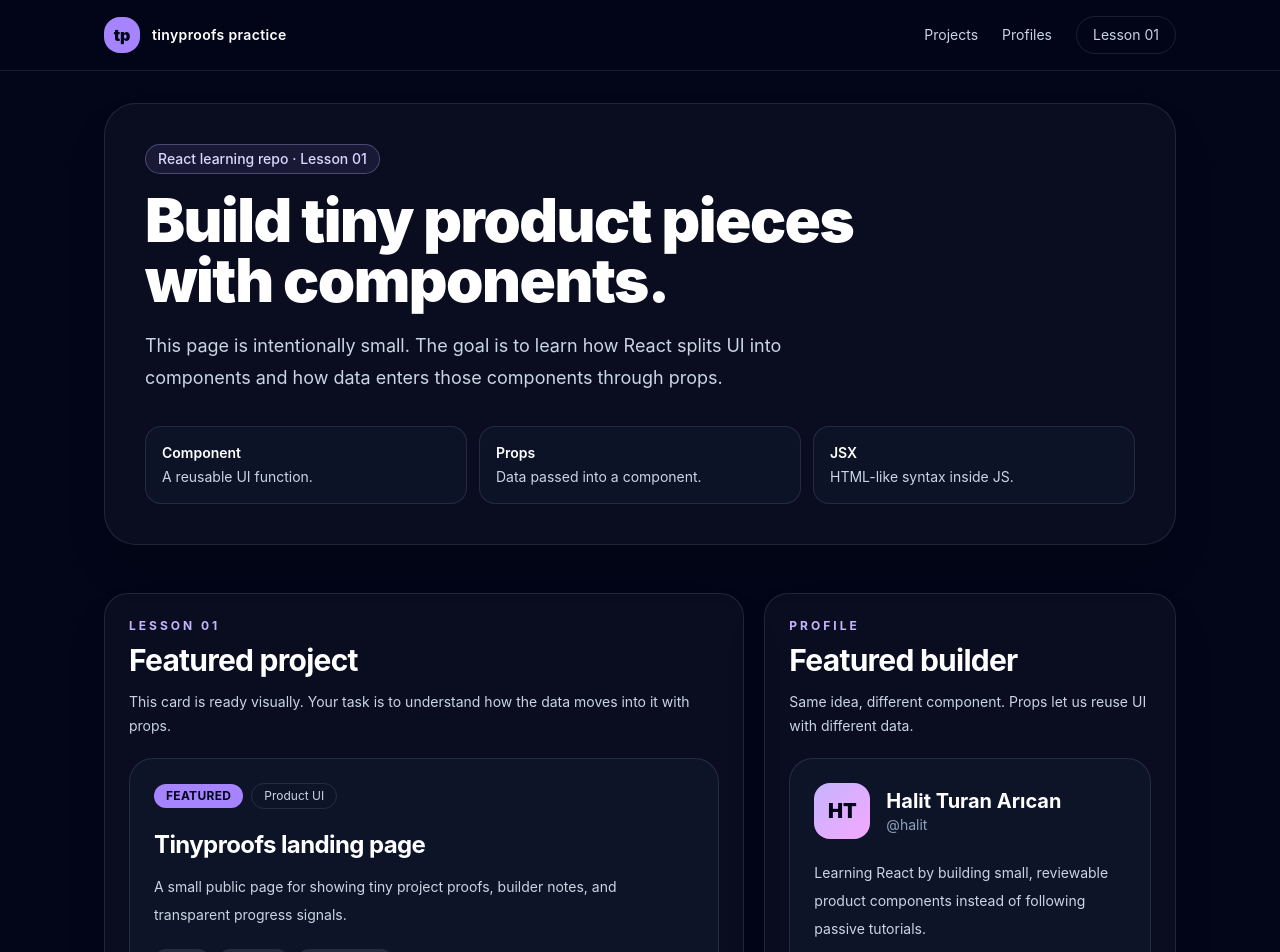
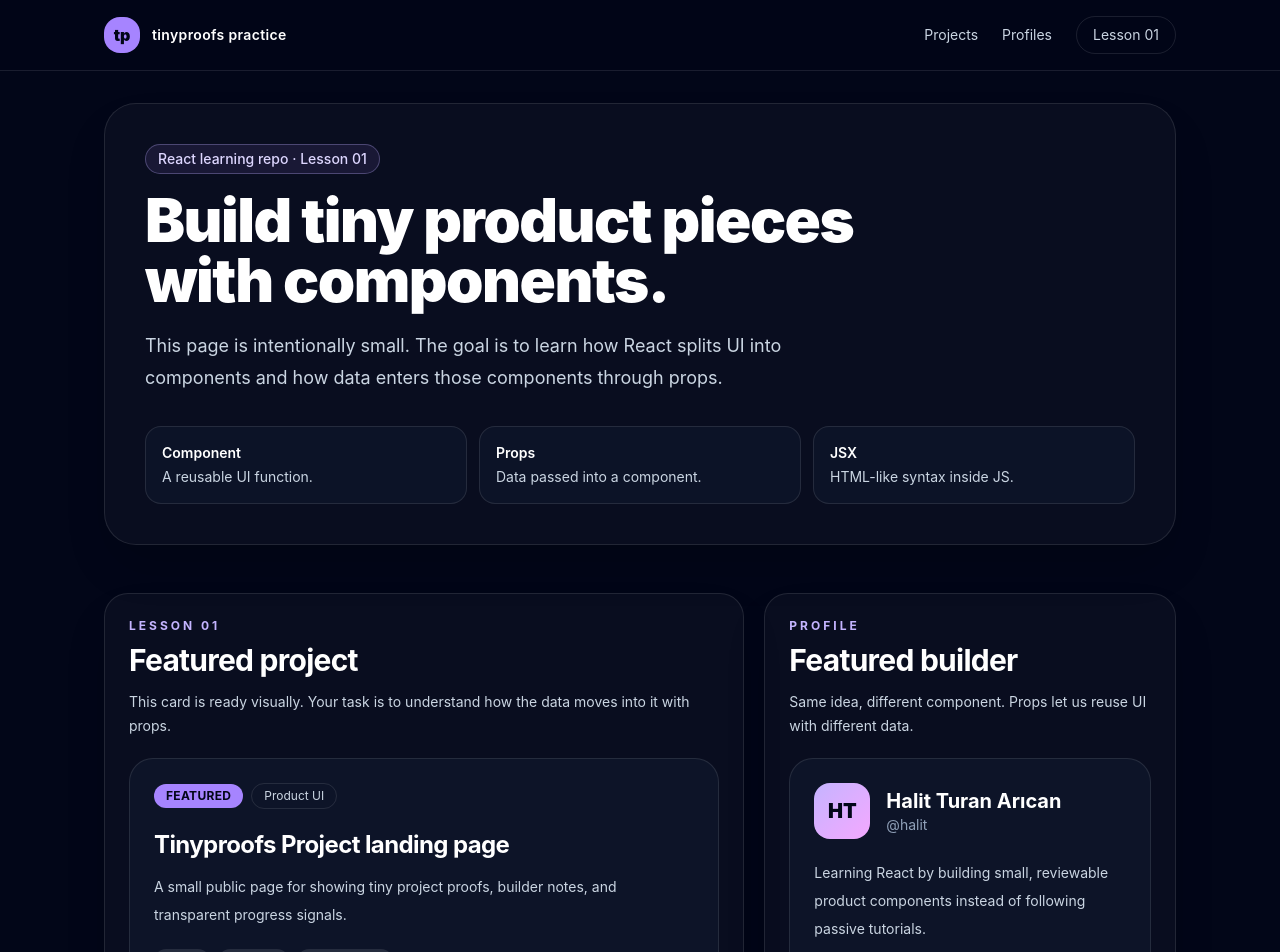
Before and after one commit to turanarican1985/tinyproofs-react-practice, a React (Vite) app: page / in a window 1280 px wide. Shown: the top 952 px of the page. Built offline with nearby package versions, Linux system fonts and the light colour scheme.

Commit message:
Refine lesson 01 visible project text

```diff
--- a/src/data/projects.js
+++ b/src/data/projects.js
@@ -1,22 +1,22 @@
 export const projects = [
   {
     id: 1,
-    title: "Tinyproofs landing page",
+    title: "Tinyproofs Project landing page",
     description:
       "A small public page for showing tiny project proofs, builder notes, and transparent progress signals.",
     category: "Product UI",
     status: "Featured",
     proofScore: 82,
-    tags: ["React", "Tailwind", "Components", "ChatGPT"],
+    tags: ["React", "Tailwind", "Components"],
   },
   {
     id: 2,
-    title: "Builder profile card",
+    title: "Builder profile card component",
     description:
       "A reusable profile block that can later become the base for public user pages.",
     category: "Profile",
     status: "Draft",
     proofScore: 64,
-    tags: ["Props", "JSX", "Data", "ChatGPT"],
+    tags: ["Props", "JSX", "Data"],
   },
 ];
```
